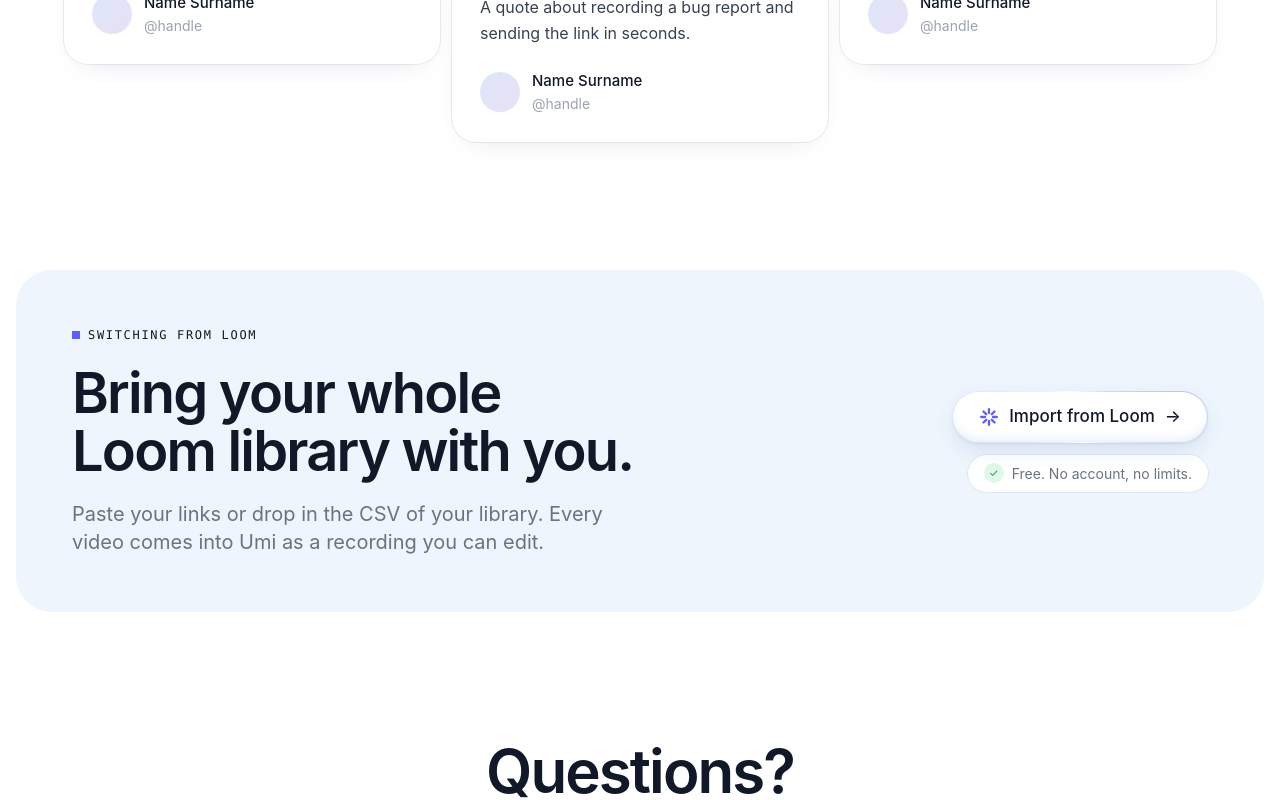
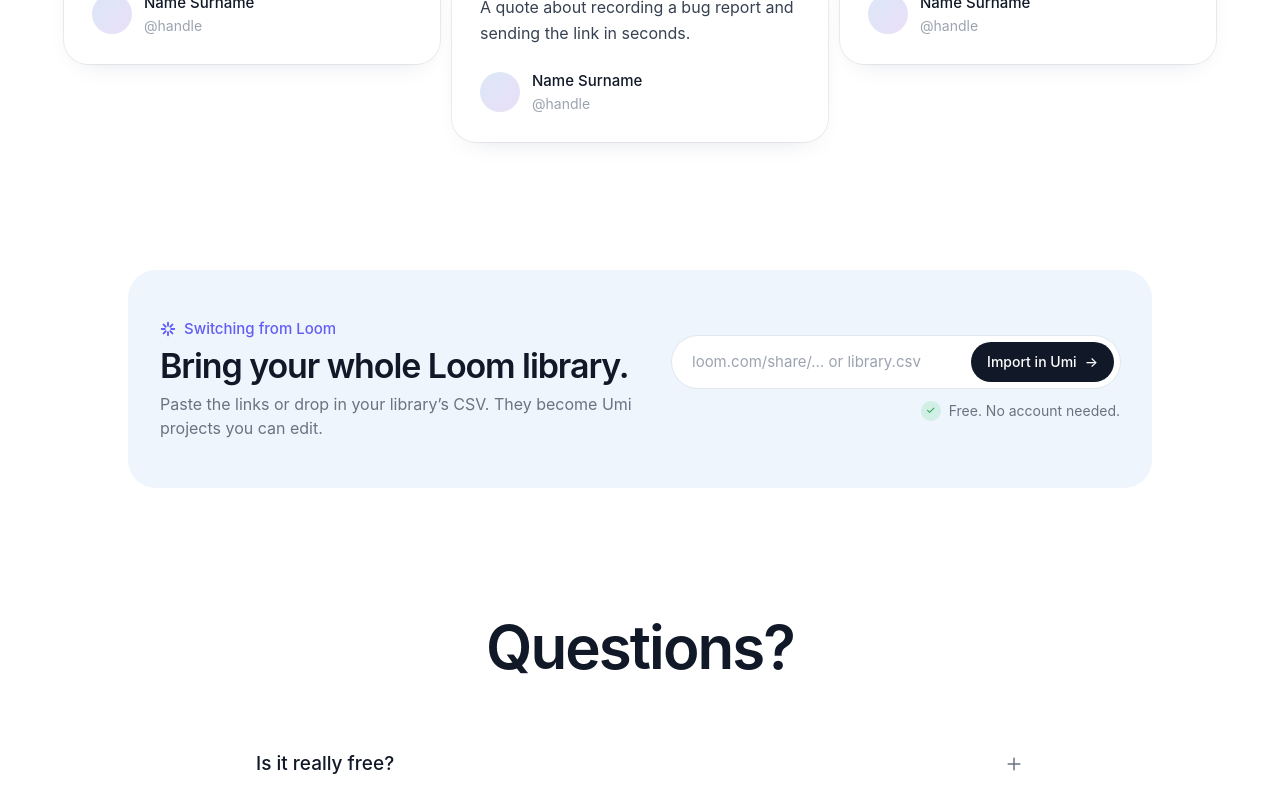
Before and after one commit to huseyinsezeryildirim/umi, a Next.js app in the folder apps/site/: page / in a window 1280 px wide. Shown: the part 11200-12000 px from the top of the page. Built offline with nearby package versions, Linux system fonts and the light colour scheme.

Commit message:
Site: Loom band back to the compact card, with the CSV line and free note

```diff
--- a/apps/site/components/Sections.tsx
+++ b/apps/site/components/Sections.tsx
@@ -658,25 +658,27 @@
 
 export function Loom() {
   return (
-    <section id="loom" className="px-3 pt-32 sm:px-4">
-      <Rise className="mx-auto flex max-w-[1400px] flex-col gap-10 rounded-[36px] bg-panel px-8 py-14 sm:px-14 md:flex-row md:items-center">
+    <section id="loom" className="px-4 pt-32">
+      <Rise className="mx-auto flex max-w-5xl flex-col items-center gap-8 rounded-[28px] bg-panel px-8 py-12 text-center md:flex-row md:text-left">
         <div className="flex-1">
-          <p className="flex items-center gap-2 font-mono text-[12px] tracking-[0.14em] text-ink uppercase">
-            <i className="size-2 bg-[#625df5]" />
+          <p className="flex items-center justify-center gap-2 text-[15px] font-medium text-[#625df5] md:justify-start">
+            <LoomIcon className="size-4" />
             Switching from Loom
           </p>
-          <h3 className="h-display mt-5 max-w-xl text-[clamp(32px,4.4vw,56px)]">Bring your whole Loom library with you.</h3>
-          <p className="lead mt-5 max-w-xl">Paste your links or drop in the CSV of your library. Every video comes into Umi as a recording you can edit.</p>
+          <h3 className="h-display mt-2 text-[clamp(26px,3.2vw,34px)]">Bring your whole Loom library.</h3>
+          <p className="mt-2 text-muted">Paste the links or drop in your library’s CSV. They become Umi projects you can edit.</p>
         </div>
-        <div className="flex flex-col items-start gap-3 md:items-end">
-          <a href="#download" className="btn-glass">
-            <LoomIcon className="size-5" />
-            Import from Loom
-            <span aria-hidden>→</span>
-          </a>
-          <p className="flex items-center gap-2 rounded-full bg-white px-4 py-2 text-[14px] text-muted shadow-[0_0_0_1px_rgb(17_24_39/0.06)]">
+        <div className="flex w-full max-w-md flex-col items-center gap-3 md:items-end">
+          <div className="flex w-full items-center gap-2 rounded-full bg-white p-1.5 pl-5 shadow-[0_0_0_1px_rgb(17_24_39/0.06)]">
+            <span className="flex-1 truncate text-left text-[15px] text-faint">loom.com/share/… or library.csv</span>
+            <a href="#download" className="btn-dark h-10">
+              Import in Umi
+              <span aria-hidden>→</span>
+            </a>
+          </div>
+          <p className="flex items-center gap-2 text-[14px] text-muted">
             <span className="grid size-5 place-items-center rounded-full bg-[#30d158]/15 text-[11px] text-[#1f9d47]">✓</span>
-            Free. No account, no limits.
+            Free. No account needed.
           </p>
         </div>
       </Rise>
```
